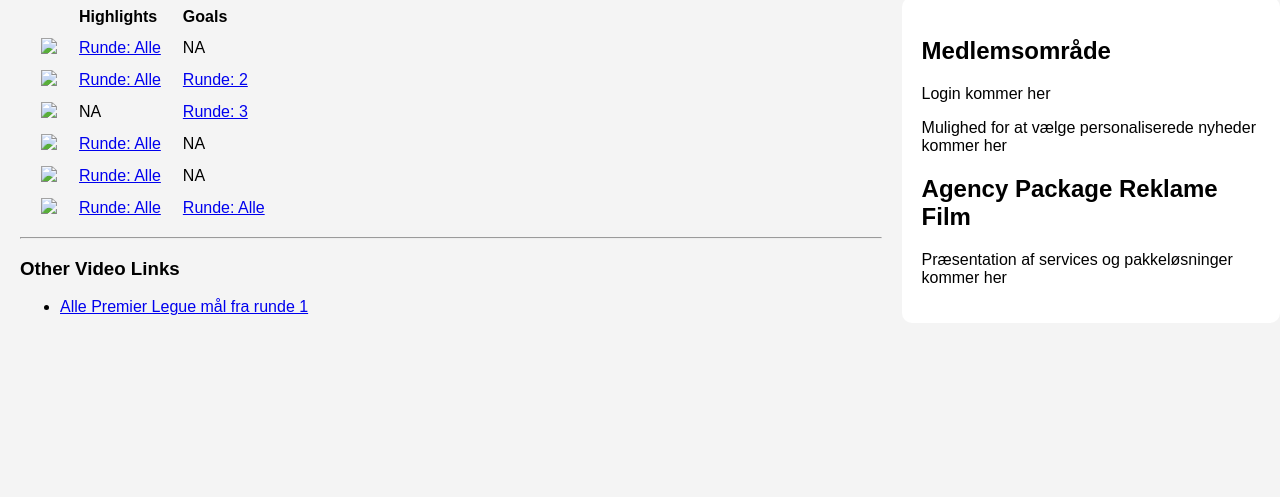
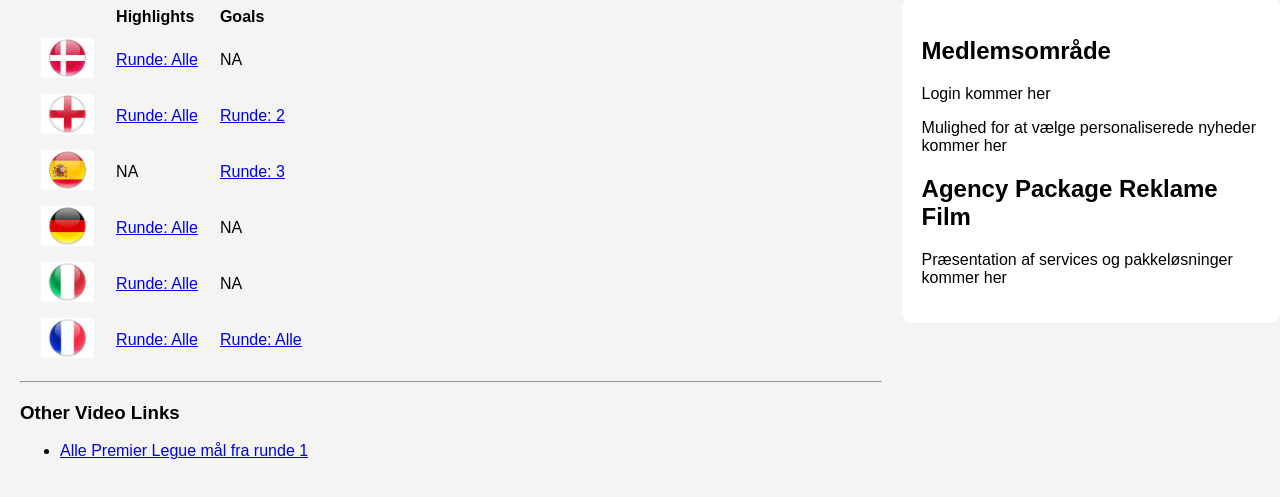
Before and after one commit to Cvb1977/future-advantage-demo, a plain HTML site: page IndexGoals.html in a window 1280 px wide. Shown: the part 163-660 px from the top of the page. Drawn offline with Linux system fonts and the light colour scheme.

Commit message:
Update IndexGoals.html

```diff
--- a/IndexGoals.html
+++ b/IndexGoals.html
@@ -205,7 +205,7 @@ body {
     <th align="left">Highlights</th>
     <th align="left">Goals</th>
 </tr>
-<tr><td><img src="Billeder/Denmark_Icon.jpg" height="40" <img src="Billeder/Denmark_Icon.jpg" </td><td><a href="https://superliga.dk/" target="_blank">Runde: Alle</a></td><td>NA</td></tr><tr><td><img src="Billeder/England_Icon.jpg" height="40" <img src="Billeder/England_Icon.jpg" </td><td><a href="https://www.premierleague.com/en/matches/premier-league/2026-27/matchweek-1" target="_blank">Runde: Alle</a></td><td><a href="https://www.youtube.com/watch?v=73hxMlRpw2w" target="_blank">Runde: 2</a></td></tr><tr><td><img src="Billeder/Spain_Icon.jpg" height="40" <img src="Billeder/Spain_Icon.jpg" </td><td>NA</td><td><a href="https://www.youtube.com/watch?v=MiYsXQillDs" target="_blank">Runde: 3</a></td></tr><tr><td><img src="Billeder/Germany_Icon.jpg" height="40" <img src="Billeder/Germany_Icon.jpg" </td><td><a href="https://www.bundesliga.com/en/bundesliga/matchday/2026-2027/1" target="_blank">Runde: Alle</a></td><td>NA</td></tr><tr><td><img src="Billeder/Italy_Icon.jpg" height="40" <img src="Billeder/Italy_Icon.jpg" </td><td><a href="https://www.legaseriea.it/coppa-italia" target="_blank">Runde: Alle</a></td><td>NA</td></tr><tr><td><img src="Billeder/France_Icon.jpg" height="40" <img src="Billeder/France_Icon.jpg" </td><td><a href="https://ligue1.com/en/videos" target="_blank">Runde: Alle</a></td><td><a href="https://ligue1.com/en/videos" target="_blank">Runde: Alle</a></td></tr>
+<tr><td><img src="Denmark_Icon.jpg" height="40" <img src="Denmark_Icon.jpg" </td><td><a href="https://superliga.dk/" target="_blank">Runde: Alle</a></td><td>NA</td></tr><tr><td><img src="England_Icon.jpg" height="40" <img src="England_Icon.jpg" </td><td><a href="https://www.premierleague.com/en/matches/premier-league/2026-27/matchweek-1" target="_blank">Runde: Alle</a></td><td><a href="https://www.youtube.com/watch?v=73hxMlRpw2w" target="_blank">Runde: 2</a></td></tr><tr><td><img src="Spain_Icon.jpg" height="40" <img src="Spain_Icon.jpg" </td><td>NA</td><td><a href="https://www.youtube.com/watch?v=MiYsXQillDs" target="_blank">Runde: 3</a></td></tr><tr><td><img src="Germany_Icon.jpg" height="40" <img src="Germany_Icon.jpg" </td><td><a href="https://www.bundesliga.com/en/bundesliga/matchday/2026-2027/1" target="_blank">Runde: Alle</a></td><td>NA</td></tr><tr><td><img src="Italy_Icon.jpg" height="40" <img src="Italy_Icon.jpg" </td><td><a href="https://www.legaseriea.it/coppa-italia" target="_blank">Runde: Alle</a></td><td>NA</td></tr><tr><td><img src="France_Icon.jpg" height="40" <img src="France_Icon.jpg" </td><td><a href="https://ligue1.com/en/videos" target="_blank">Runde: Alle</a></td><td><a href="https://ligue1.com/en/videos" target="_blank">Runde: Alle</a></td></tr>
 
 </table>
 
```
